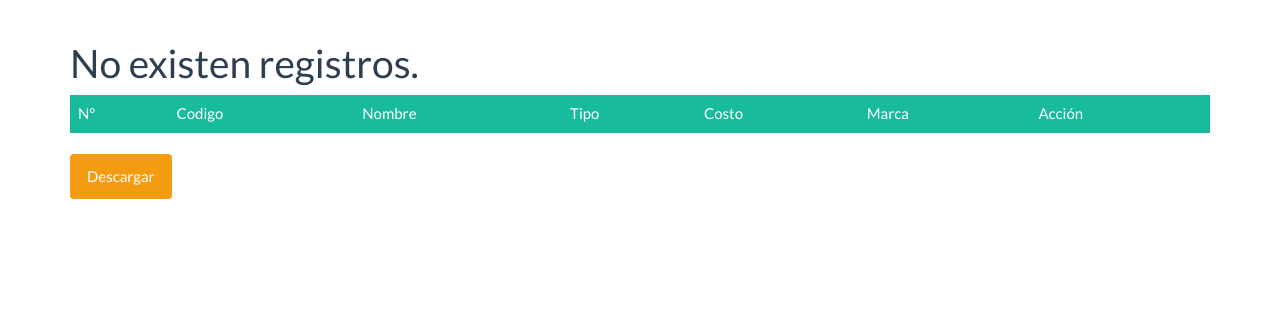
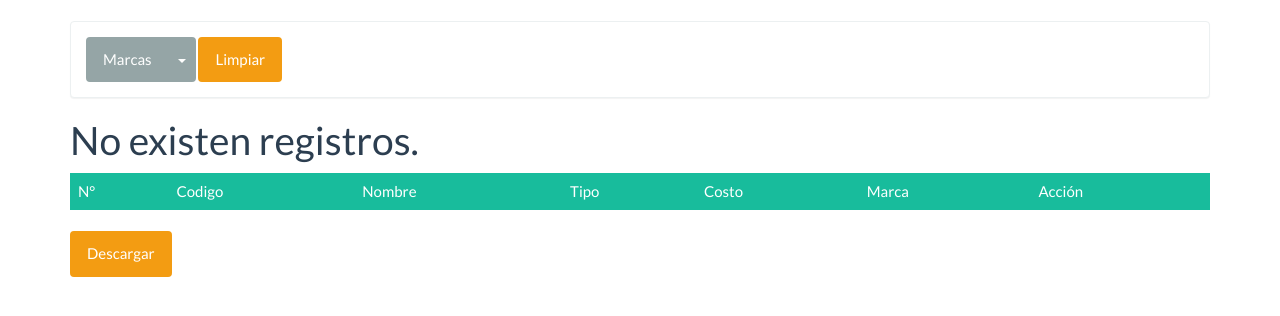
Before and after one commit to liferaco/diplomadoDjango2018, a Django app: page /listar in a window 1280 px wide. Shown: the part 60-376 px from the top of the page. Run offline with Django 3.2, Linux system fonts and the light colour scheme; data that the repository does not hold is empty; some libraries are stand-ins or nearby versions.

Commit message:
Filtrado de un table mediante un parametro

```diff
--- a/pagina/urls.py
+++ b/pagina/urls.py
@@ -1,5 +1,5 @@
 from django.urls import path,include
-from pagina.views import index,producto_view,producto_list,producto_update,producto_delete,productoList,productoCreate,productoUpdate,productoDelete,ReporteProductosPDF
+from pagina.views import index,producto_view,producto_list,producto_update,producto_delete,productoList,productoCreate,productoUpdate,productoDelete,ReporteProductosPDF,productoFiltrar
 from django.contrib.auth.decorators import login_required
 
 app_name = 'pagina'
@@ -8,6 +8,7 @@ urlpatterns = [
     path('', index,name='index'),
     path('nuevo',productoCreate.as_view(),name='producto_crear'),
     path('listar',productoList.as_view(),name='producto_listar'),
+    path('filtrar/<idMarca>/',productoFiltrar.as_view(),name='producto_filtrar'),
     path('editar/<pk>',productoUpdate.as_view(),name='producto_editar'),
     path('eliminar/<pk>',productoDelete.as_view(),name='producto_eliminar'),
     path('reporte_productos_pdf',ReporteProductosPDF.as_view(), name="reporte_productos_pdf"),
--- a/pagina/views.py
+++ b/pagina/views.py
@@ -3,7 +3,7 @@ from django.http import HttpResponse
 from django.views.generic import ListView,CreateView,UpdateView,DeleteView
 from django.urls import reverse_lazy
 from pagina.forms import productoForm
-from pagina.models import producto
+from pagina.models import producto,marca
 
 from django.conf import settings
 from io import BytesIO
@@ -56,7 +56,29 @@ def producto_delete(request,idProducto):
 
 class productoList(ListView):
 	model = producto
+	second_model = marca
 	template_name = 'pagina/productoList.html'
+
+	def get_context_data(self, **kwargs):
+		context = super(productoList,self).get_context_data(**kwargs)
+		context['productosContex'] = producto.objects.all()
+		context['marcasContex'] = marca.objects.all()
+		return context
+
+class productoFiltrar(ListView):
+	model = producto
+	second_model = marca
+	template_name = 'pagina/productoList.html'
+
+	def get_queryset (self, **kwargs):
+		a = self.kwargs['idMarca']
+		return producto.objects.filter(idMarca=a)
+
+	def get_context_data(self, **kwargs):
+		context = super(productoFiltrar,self).get_context_data(**kwargs)
+		context['productosContex'] = producto.objects.all()
+		context['marcasContex'] = marca.objects.all()
+		return context
 
 class productoCreate(CreateView):
 	model = producto
--- a/templates/pagina/productoList.html
+++ b/templates/pagina/productoList.html
@@ -1,6 +1,27 @@
 {% extends 'base/base.html' %}
 
 {% block header%}
+
+<div class="panel panel-default">
+	<div class="panel-body">
+		<form class="form-inline form-filtro">
+			<div class="btn-group">
+				<a href="#" class="btn btn-default">Marcas</a>
+				<a href="#" class="btn btn-default dropdown-toggle" data-toggle="dropdown"><span class="caret"></span></a>
+				<ul class="dropdown-menu">
+					{%for marca in marcasContex%}
+					<li><a href="{%url 'pagina:producto_filtrar' marca.id%}">{{marca.nombre}}</a></li>
+					{%endfor%}
+				</ul>
+			</div>
+
+			<div class="form-group">
+				<a href="{% url 'pagina:producto_listar' %}" class="btn btn-warning">Limpiar</a>
+
+			</div>
+		</form>
+	</div>
+</div>
 
 {% endblock %}
 
@@ -43,5 +64,5 @@
 {% endblock %}
 
 {% block footer%}
-	<a href="{% url 'pagina:reporte_productos_pdf' %}" class="btn btn-warning">Descargar</a>
+<a href="{% url 'pagina:reporte_productos_pdf' %}" class="btn btn-warning">Descargar</a>
 {%endblock%}
```
Also changed, not shown: 1 other file.
